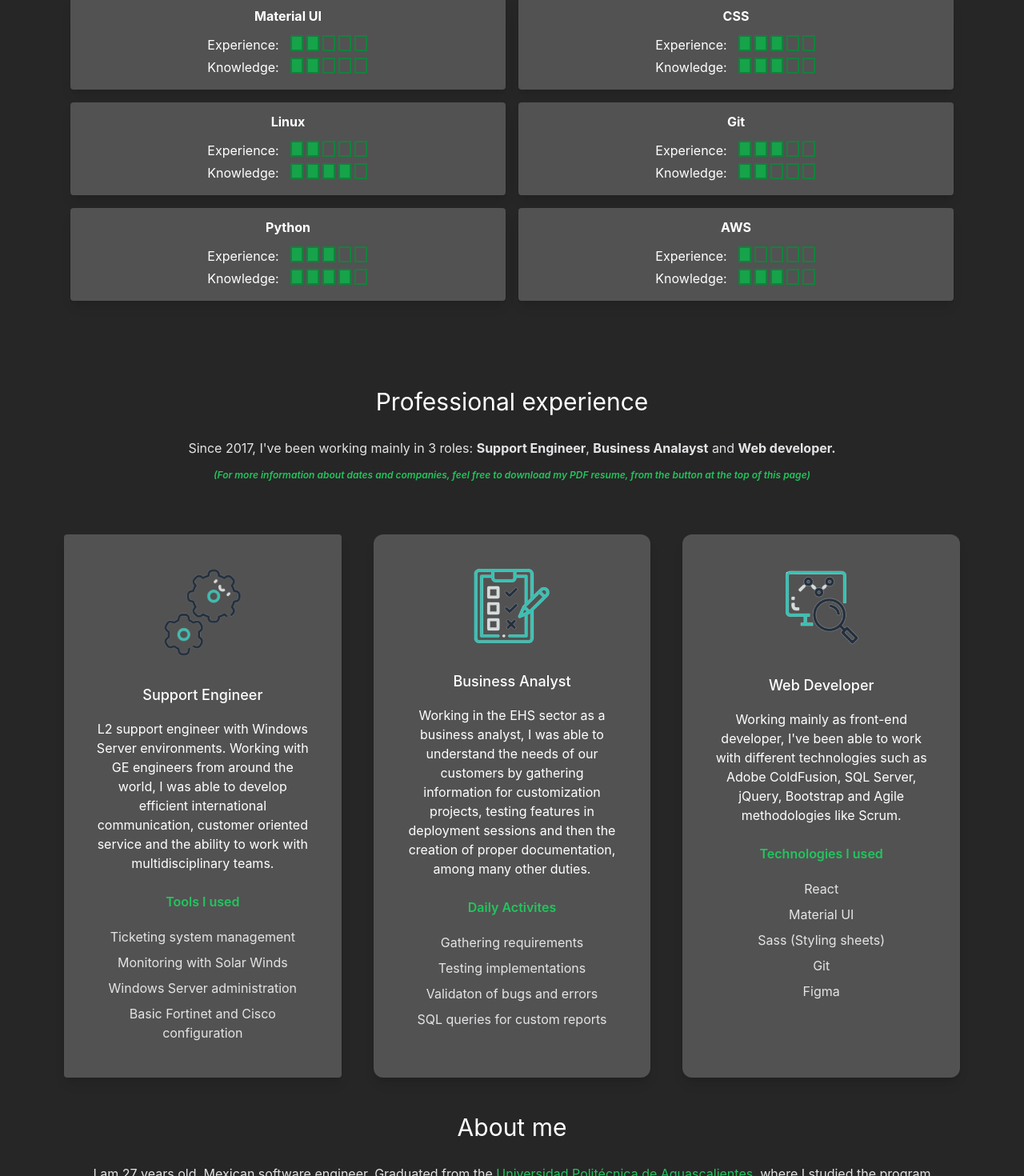
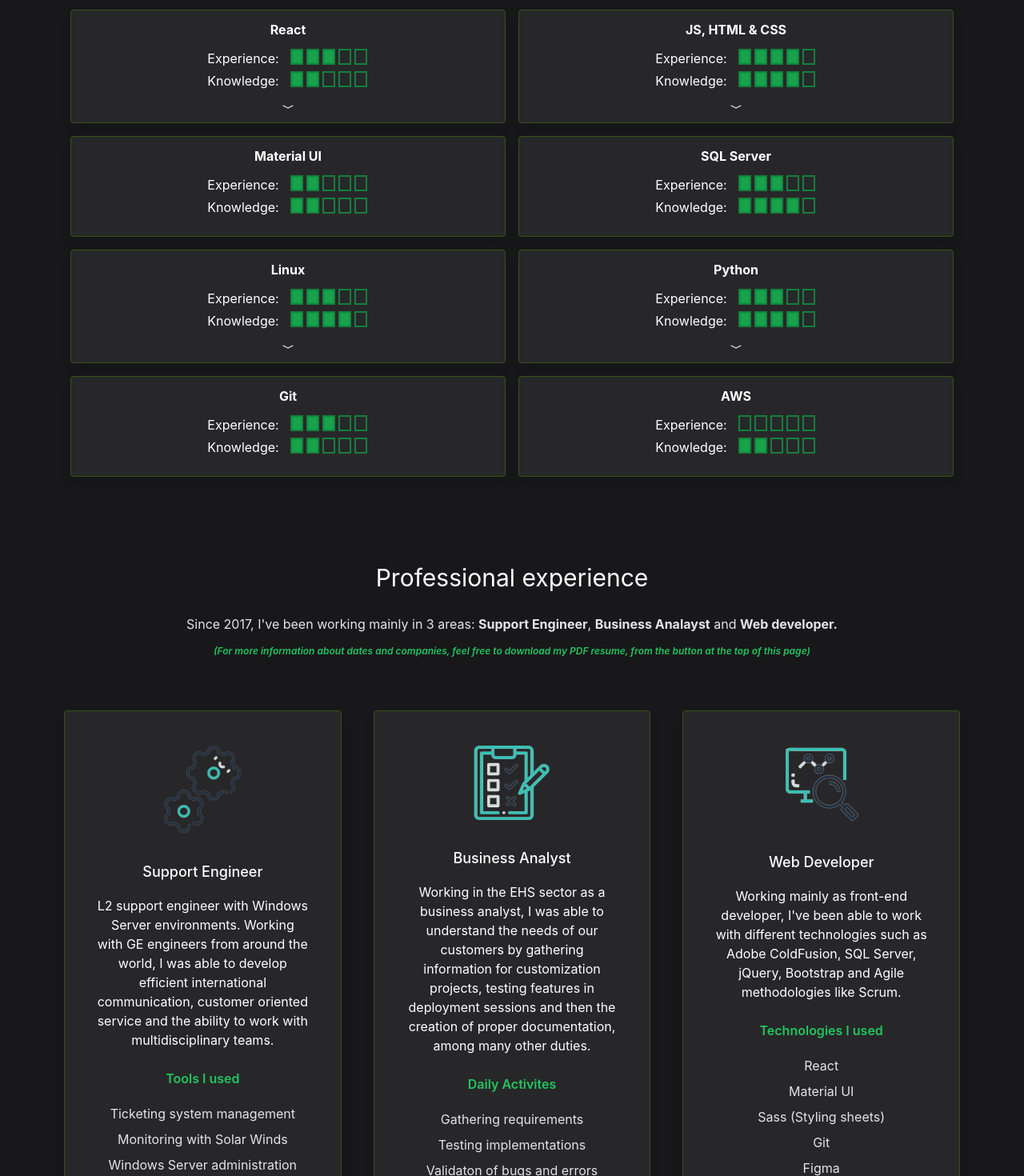
Before and after one commit to luisupertramp/react-portfolio, a React (Create React App) app: page / in a window 1280 px wide. Shown: the part 1060-2530 px from the top of the page at 80% size. Built offline with nearby package versions, Linux system fonts and the light colour scheme.

Commit message:
Adding .gitignore and deletiing node_modules

```diff
--- a/src/App.js
+++ b/src/App.js
@@ -3,10 +3,16 @@ import './App.css';
 
 // Components
 import SkillCard from './components/SkillCard';
+import ExperienceCard from './components/ExperienceCard';
 
 // Icons
 import {BsFillMoonStarsFill} from 'react-icons/bs';
 import {AiFillLinkedin, AiFillGithub} from 'react-icons/ai';
+import {BiAtom} from  'react-icons/bi';
+import {FaReact} from 'react-icons/di';
+import {HiOutlineRocketLaunch} from 'react-icons/hi2';
+import {TbFileCertificate} from 'react-icons/tb';
+
 import support from "./media/support.png";
 import ba from "./media/ba.png";
 import dev from "./media/dev.png";
@@ -37,7 +43,7 @@ function App() {
           <link rel="icon" href="/favicon.ico" />
         </head>
 
-        <main className=' bg-white px-10 text-black md:px-20 dark:bg-neutral-800 dark:text-white'>
+        <main className=' bg-white px-10 text-black md:px-20 dark:bg-zinc-900 dark:text-white'>
 
           <section className=' min-h-screen'>
             {/* Navigation bar */}
@@ -45,7 +51,7 @@ function App() {
               <h1 className=' text-xl font-burtons'>My resume</h1>
               <ul className='flex items-center'>
                 <li><BsFillMoonStarsFill onClick={() => setDarkMode(!darkMode)} className='cursor-pointer text-2xl'/></li>
-                <li><a className=' bg-gradient-to-b from-cyan-500 to-cyan-600 dark:from-green-600 dark:to-green-700 text-white px-4 py-2 rounded ml-8' href="#">
+                <li><a className=' bg-cyan-500 shadow-lg dark:bg-green-600  text-white px-4 py-2 rounded ml-8 dark:shadow-green-500/30 dark:hover:shadow-green-500/40' href="#">
                   PDF version
                 </a></li>
               </ul>
@@ -53,17 +59,18 @@ function App() {
 
             {/* Personal info */}
             <div className=' text-center p-8 '>
-              <h2 className=' text-5xl py-2 text-teal-500 dark:text-green-500 font-medium md:text-6xl'>Luis Pedroza</h2>
+              <h2 className=' text-5xl py-2 text-cyan-500 dark:text-green-500 font-medium md:text-6xl'>Luis Pedroza</h2>
               <h3 className='text-2xl py-2 md:text-3xl'>Software engineer</h3>
               <p className=' mx-auto text-md pt-5 leading-8 text-gray-800  dark:text-zinc-200 md:text-xl '>
-                Hi, welcome to my online resume. I am a software engineer passionate about technology and innovation. I enjoy learning new things all the time. My experience in application development and support roles has led me to prepare for Cloud Computing.
-                <br/>
-                Listening to music, taking long walks and hanging out with my friends are a few of my favorite activities to do.
+                Hi, there, I am a software engineer passionate about technology. I enjoy learning new things all the time.
+              </p>
+              <p className=' mx-auto text-md pt-5 leading-8 text-gray-800  dark:text-zinc-200 md:text-xl '>
+                I'm currently in the process of learning all necessary skills to become a DevOps egineer, so if my current skills fits the requirements of a position you may know, or have any other inquirie, reach me at <a href="mailto:luisfpedrozaa@gmail.com" className='underline text-cyan-600 dark:text-green-500'>luisfpedrozaa@gmail.com</a> or DM me via LinkedIn for a quicker reply.
               </p>
             </div>
 
             {/* Avatar */}
-            <div className='relative mx-auto bg-gradient-to-b from-teal-500  dark:from-green-500 rounded-full w-60 h-60 mt-1 '>
+            <div className='relative mx-auto bg-gradient-to-b from-cyan-500  dark:from-green-500 rounded-full w-60 h-60 mt-1 '>
               <img src={memoji} width={180} height={180} className="mx-auto pt-3"/>
             </div>
 
@@ -74,27 +81,70 @@ function App() {
             </div>
           </section>
 
-          <section className='mt-10'>
+          <section className='mt-10' >
 
             {/* Skills */}
             <div className='pb-24'>
               <h3 className='text-3xl py-5'>Skills</h3>
+              <div className='flex justify-center'><BiAtom className='dark:text-green-500 text-cyan-500 h-12 w-12'/></div>
+              <p className=' mx-auto text-md pt-5 leading-8 text-gray-800  dark:text-zinc-200 md:text-xl '>
+                For me, an easy way to understand my skill level is by consiering two areas: <b>expertise</b> (in a job position or personal project) and <b>knowledge</b> (from courses I've taken and not necessarily apllied in the profesional field)
+              </p>
+
+              <div className='flex w-full justify-around mt-6'>
+                <SkillCard
+                  name="React"
+                  exp={3}
+                  know={2}
+                  topics={["Components segmentation","useState", "useEffect" , "useContext"]}
+                />
+                <SkillCard
+                  name="JS, HTML & CSS"
+                  exp={4} know={4}
+                  topics={["DOM manipulation", "CSS frameworks and tools (sass, tailwind)" , "Transitions / animations" , "Responsive design"]}
+                />
+              </div>
 
               <div className='flex w-full justify-around'>
-                <SkillCard name="React" exp={3} know={2} />
-                <SkillCard name="JS, HTML & CSS" exp={3} know={3}/>
+                <SkillCard
+                  name="Material UI"
+                  exp={2}
+                  know={2}
+                />
+                <SkillCard
+                  name="SQL Server"
+                  exp={3}
+                  know={4}
+                />
               </div>
+
               <div className='flex w-full justify-around'>
-                <SkillCard name="Material UI" exp={2} know={2}/>
-                <SkillCard name="CSS" exp={3} know={3}/>
+                <SkillCard
+                  name="Linux"
+                  exp={3}
+                  know={4}
+                  topics={["Solid console handling", "File system", "VIM editor", "User accounts and groups management" , "File permissions" , "Networking", "SSH configuration" , "Task automation (crontab and anacron)" , "Basic bash shell scripting" ]}
+                  shadow={true}
+                />
+                <SkillCard
+                  name="Python"
+                  exp={3}
+                  know={4}
+                  topics={["Dictionaries","Algorithms","Lists","Objects"]}
+                />
               </div>
+
               <div className='flex w-full justify-around'>
-                <SkillCard name="Linux" exp={2} know={4}/>
-                <SkillCard name="Git" exp={3} know={2}/>
-              </div>
-              <div className='flex w-full justify-around'>
-                <SkillCard name="Python" exp={3} know={4}/>
-                <SkillCard name="AWS" exp={1} know={3}/>
+                <SkillCard
+                  name="Git"
+                  exp={3}
+                  know={2}
+                />
+                <SkillCard
+                  name="AWS"
+                  exp={0}
+                  know={2}
+                />
               </div>
 
             </div>
@@ -103,8 +153,8 @@ function App() {
             <div>
               <h3 className='text-3xl py-1'>Professional experience</h3>
               <p className=' text-md py-5 leading-8 text-gray-800  dark:text-zinc-200'>
-                Since 2017, I've been working mainly in 3 roles: <b>Support Engineer</b>, <b>Business Analayst</b> and <b>Web developer.</b> <br/>
-                <span className=' text-xs text-teal-500 dark:text-green-500 italic font-semibold'>{'('}For more information about dates and companies, feel free to download my PDF resume, from the button at the top of this page{')'}</span>
+                Since 2017, I've been working mainly in 3 areas: <b>Support Engineer</b>, <b>Business Analayst</b> and <b>Web developer.</b> <br/>
+                <span className=' text-xs text-cyan-500 dark:text-green-500 italic font-semibold'>{'('}For more information about dates and companies, feel free to download my PDF resume, from the button at the top of this page{')'}</span>
               </p>
             </div>
 
@@ -112,72 +162,46 @@ function App() {
             <div className="lg:flex gap-10">
 
               {/* Support Engineer */}
-              <div className="text-center shadow-lg p-10 rounded my-10  dark:bg-neutral-600 flex-1">
-                <img className='mx-auto' src={support} width={100} height={100} />
-
-                <h3 className="text-lg font-medium pt-8 pb-2  ">
-                  Support Engineer
-                </h3>
-
-                <p className="py-2">
-                  L2 support engineer with Windows Server environments.
-                  Working with GE engineers from around the world, I was able to develop efficient international communication, customer oriented service and the ability to work with multidisciplinary teams.
-                </p>
-
-                <h4 className="py-4 text-teal-600 dark:text-green-500 dark:font-semibold">Tools I used</h4>
-
-                <p className="text-gray-800 dark:text-zinc-200 py-1">Ticketing system management</p>
-                <p className="text-gray-800 dark:text-zinc-200 py-1">Monitoring with Solar Winds</p>
-                <p className="text-gray-800 dark:text-zinc-200 py-1">Windows Server administration</p>
-                <p className="text-gray-800 dark:text-zinc-200 py-1">Basic Fortinet and Cisco configuration</p>
-              </div>
+              <ExperienceCard
+                image={support}
+                pos="Support Engineer"
+                desc={"L2 support engineer with Windows Server environments.\nWorking with GE engineers from around the world, I was able to develop efficient international communication, customer oriented service and the ability to work with multidisciplinary teams."}
+                action="Tools I used"
+                items={["Ticketing system management","Monitoring with Solar Winds","Windows Server administration","Basic Fortinet and Cisco configuration"]}
+              />
 
               {/* Business Analyst */}
-              <div className="text-center shadow-lg p-10 rounded-xl my-10 dark:bg-neutral-600 flex-1">
-                <img className='mx-auto' src={ba} width={100} height={100} />
-                <h3 className="text-lg font-medium pt-8 pb-2 ">
-                  Business Analyst
-                </h3>
-                <p className="py-2">
-                  Working in the EHS sector as a business analyst, I was able to understand the needs of our customers by gathering information for customization projects, testing features in deployment sessions and then the creation of proper documentation, among many other duties.
-                </p>
-
-                <h4 className="py-4 text-teal-600 dark:text-green-500 dark:font-semibold">Daily Activites</h4>
-
-                <p className="text-gray-800 dark:text-zinc-200 py-1">Gathering requirements</p>
-                <p className="text-gray-800 dark:text-zinc-200 py-1">Testing implementations</p>
-                <p className="text-gray-800 dark:text-zinc-200 py-1">Validaton of bugs and errors</p>
-                <p className="text-gray-800 dark:text-zinc-200 py-1">SQL queries for custom reports</p>
-              </div>
+              <ExperienceCard
+                image={ba}
+                pos="Business Analyst"
+                desc={"Working in the EHS sector as a business analyst, I was able to understand the needs of our customers by gathering information for customization projects, testing features in deployment sessions and then the creation of proper documentation, among many other duties."}
+                action="Daily Activites"
+                items={["Gathering requirements","Testing implementations","Validaton of bugs and errors","SQL queries for custom reports"]}
+              />
 
               {/* Front-end Developer */}
-              <div className="text-center shadow-lg p-10 rounded-xl my-10 dark:bg-neutral-600 flex-1">
-                <img className='mx-auto' src={dev} width={100} height={100} />
-                <h3 className="text-lg font-medium pt-8 pb-2 ">
-                  Web Developer</h3>
-                <p className="py-2">
-                  Working mainly as front-end developer, I've been able to work with different technologies such as Adobe ColdFusion, SQL Server, jQuery, Bootstrap and Agile methodologies like Scrum.
-                </p>
+              <ExperienceCard
+                image={dev}
+                pos="Web Developer"
+                desc={" Working mainly as front-end developer, I've been able to work with different technologies such as Adobe ColdFusion, SQL Server, jQuery, Bootstrap and Agile methodologies like Scrum."}
+                action="Technologies I used"
+                items={["React","Material UI","Sass (Styling sheets)","Git","Figma"]}
+              />
 
-                <h4 className="py-4 text-teal-600 dark:text-green-500 dark:font-semibold">Technologies I used</h4>
-
-                <p className="text-gray-800 dark:text-zinc-200 py-1">React</p>
-                <p className="text-gray-800 dark:text-zinc-200 py-1">Material UI</p>
-                <p className="text-gray-800 dark:text-zinc-200 py-1">Sass {'('}Styling sheets{')'}</p>
-                <p className="text-gray-800 dark:text-zinc-200 py-1">Git</p>
-                <p className="text-gray-800 dark:text-zinc-200 py-1">Figma</p>
-              </div>
             </div>
           </section>
 
           {/* About me */}
           <section>
             <div>
-              <h3 className='text-3xl py-1 '>About me</h3>
+              <h3 className='text-3xl py-5 '>About me</h3>
+              <div className='flex justify-center'><HiOutlineRocketLaunch className='dark:text-green-500 text-cyan-500 h-12 w-12'/></div>
               <p className=' text-md py-5 leading-8 text-gray-800 dark:text-zinc-200'>
                 I am 27 years old, Mexican software engineer. Graduated from the <a className='underline text-cyan-600 dark:text-green-500' href="https://upa.edu.mx">Universidad Politécnica de Aguascalientes</a>, where I studied the program "Information Strategic Systems Engineering" and got an specialization in Networks and Telecommunications, in 2017.
                 I enjoy listening to audiobooks, photography, hiking and spending some time in nature.
-                I am in the process of learning all necessary skills to become a DevOps egineer, so if you know of any position related to that field, or have any other inquirie, feel free to reach me at <a href="mailto:luisfpedrozaa@gmail.com" className='underline text-cyan-600 dark:text-green-500'>luisfpedrozaa@gmail.com</a> or DM me via LinkedIn for a quicker reply.
+              </p>
+              <p className=' text-md py-5 leading-8 text-gray-800 dark:text-zinc-200'>
+                Since December, I've been in what LinkedIn calls: a ~ <b>professional break</b> ~. I recently traveled to Canada to experience what a true winter feels like, and while I was not outside, I devoted all my time to study some of the DevOps foundation. I am truly excited to be part of a company again, being around a group of people that shares similar interests as I do, and avobe all, contribute to the society through my work. I'm more then ready.
               </p>
             </div>
 
@@ -186,7 +210,8 @@ function App() {
           {/* Courses */}
           <section className='mt-10'>
             <div>
-              <h3 className='text-3xl py-1 '>Courses and Certifications</h3>
+              <h3 className='text-3xl py-5 '>Courses and Certifications</h3>
+              <div className='flex justify-center'><TbFileCertificate className='dark:text-green-500 text-cyan-500 h-12 w-12'/></div>
               <p className=' text-md py-5 leading-8 text-gray-800 dark:text-zinc-200'>
                 I am very glad <b>(and proud of myself)</b> to show some of the courses that I've been taking in the last few months, here is a brief summary:
               </p>
@@ -209,7 +234,7 @@ function App() {
             <div>
             <h3 className='text-3xl py-1 '>Checkout my GitHub!</h3>
               <p className=' text-md py-5 leading-8 text-gray-800 dark:text-zinc-200'>
-                I'm always learning new things. Here you will find some code challenges from HackerRank and code exercises from courses online :)
+                I'm always learning new things. Here you will find some projects like this exact website that I created using React and tailwind, and deployed using nginx in a docker container running in a Ubuntu server. Also there are  some hackerRank code challenges (in python) and Linux challenges.
               </p>
             </div>
 
--- a/src/components/ExperienceCard.js
+++ b/src/components/ExperienceCard.js
@@ -0,0 +1,32 @@
+// ===== PROPS =====
+// * pos: [string] position name
+// * desc: [string] description of position
+// * action: [string] title for items
+// * actionItems: [array] description of activities/technologies
+// * image: [img imported]
+
+const ExperienceCard = (props) => {
+    return (
+        <div className="p-10 my-10 flex-1 text-center shadow-lg rounded border dark:bg-zinc-800 dark:border-lime-900">
+            <img className='mx-auto' src={props.image} width={100} height={100} />
+
+            <h3 className="text-lg font-medium pt-8 pb-2  ">
+                {props.pos}
+            </h3>
+
+            <p className="py-2">
+                {props.desc}
+            </p>
+
+            <h4 className="py-4 text-cyan-600 dark:text-green-500 dark:font-semibold">{props.action}</h4>
+
+            <ul>
+                {props.items.map((activityName) => {
+                    return <p key={"card_"+activityName} className="text-gray-800 dark:text-zinc-200 py-1">{activityName}</p>
+                })}
+            </ul>
+        </div>
+    )
+}
+
+export default ExperienceCard;
--- a/src/components/SkillCard.js
+++ b/src/components/SkillCard.js
@@ -1,26 +1,51 @@
-// Props:
-// * name: Skill name / technology
-// * exp: "Experience points" hehe
-// * know: Knowledge points
+// ===== PROPS =====
+// * name: [string] Skill name / technology
+// * exp: [string] "Experience points" hehe
+// * know: [string] Knowledge points
+// * topics: [array] with topics I handle
+
+// Icons
+import { useState } from 'react';
+import {BsChevronCompactDown, BsChevronCompactUp} from 'react-icons/bs';
 
 const expBars = (level) => {
     var bars = []
     for (var i=0; i<level; i++){
-        bars.push(<span key={i} className="min-w-4 h-5 border-2 dark:bg-green-600 bg-teal-500 dark:border-green-700 border-teal-500 mx-0.5">&nbsp;</span>)
+        bars.push(<span key={i} className="min-w-4 h-5 border-2 dark:bg-green-600 bg-cyan-500 dark:border-green-700 border-cyan-500 mx-0.5">&nbsp;</span>)
     }
 
     for (i=5; i>level; i--){
-        bars.push(<span key={i} className="min-w-4 h-5 border-2 dark:border-green-700 border-teal-500 mx-0.5">&nbsp;</span>)
+        bars.push(<span key={i} className="min-w-4 h-5 border-2 dark:border-green-700 border-cyan-500 mx-0.5">&nbsp;</span>)
     }
     return bars;
 }
 
 const SkillCard = (props)  => {
+    const [expand, setExpand] = useState(false)
+
     return (
-        <div className="text-center shadow-lg p-3 rounded my-2 mx-2 dark:bg-neutral-600 w-1/2">
+        <div className="p-3 my-2 mx-2 h-min w-1/2 text-center shadow-lg rounded border dark:hover:shadow-lime-500/20 hover:shadow-cyan-600/20 transition-shadow  dark:bg-zinc-800 dark:border-lime-900">
             <div className="mb-3"><b>{props.name}</b></div>
-            <span className="flex justify-center my-1"> <p className="mr-3" >Experience: </p> {expBars(props.exp)} </span>
-            <span className="flex justify-center my-1"> <p className="mr-3" >Knowledge: </p> {expBars(props.know)} </span>
+            <div className='mb-3'>
+                <span className="flex justify-center my-1"> <p className="mr-3" >Experience: </p> {expBars(props.exp)} </span>
+                <span className="flex justify-center my-1"> <p className="mr-3" >Knowledge: </p> {expBars(props.know)} </span>
+            </div>
+
+            { props.topics &&
+                <>
+                    <div className={(expand ? null : "hidden") + " mt-7"}>
+                        <p className='text-teal-500 dark:text-green-500'>I feel good at:</p>
+                        <ul role="list" className='my-3 list-disc marker:text-sky-400 dark:marker:text-green-500 px-7 '>
+                            {props.topics.map((top)=>{
+                                return <li key={top} className='text-sm'>{top}</li>
+                            })}
+                        </ul>
+                    </div>
+
+                    <BsChevronCompactDown onClick={()=>{setExpand(!expand)}} className={(expand ? "hidden " : "") +  " m-auto cursor-pointer w-full"}/>
+                    <BsChevronCompactUp onClick={()=>{setExpand(!expand)}} className={(expand ? "" : "hidden") +  " m-auto cursor-pointer w-full"}/>
+                </>
+            }
         </div>
     )
 }
```
Also changed, not shown: 13 other files (tests, documents, lock files or other folders).
